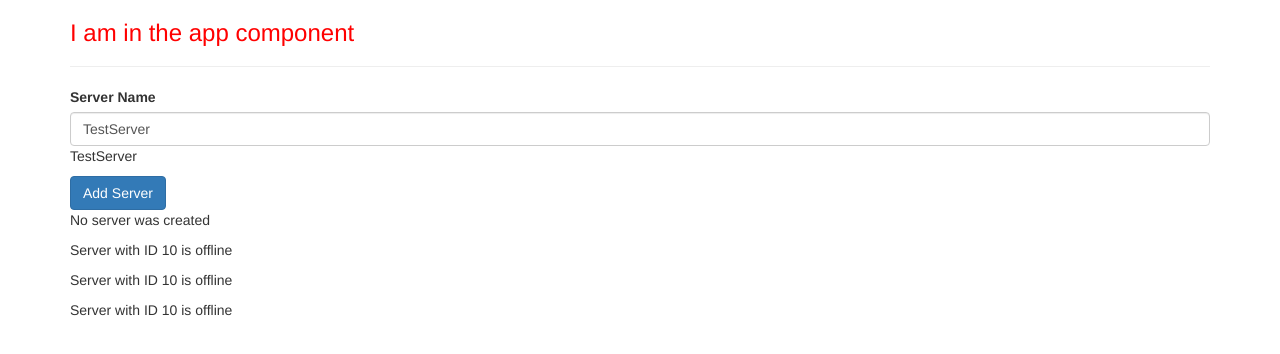
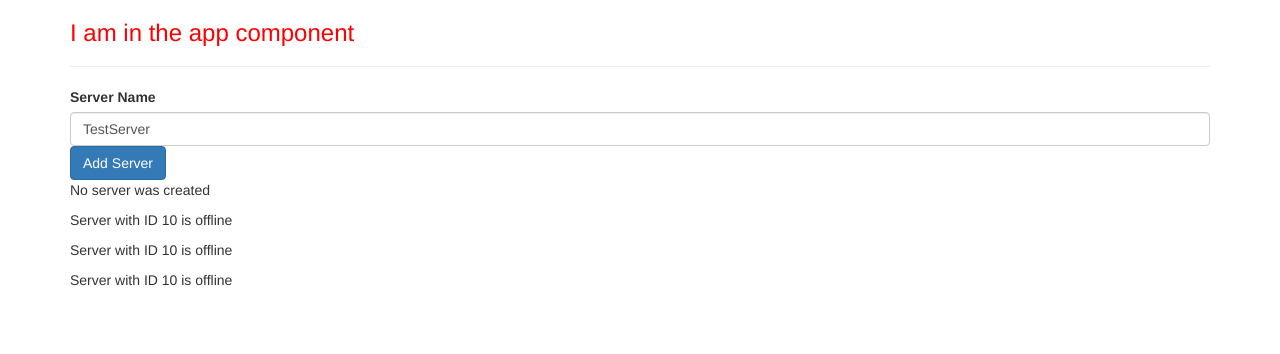
Before and after one commit to MerelOhler/my-first-angular-app, an Angular app: page / in a window 1280 px wide. Shown: the top 354 px of the page. Built offline with nearby package versions, Linux system fonts and the light colour scheme.

Commit message:
servername display

```diff
--- a/src/app/servers/servers.component.html
+++ b/src/app/servers/servers.component.html
@@ -6,7 +6,6 @@
   type="text"
   class="form-control"
   [(ngModel)]="serverName">
-<p>{{serverName}}</p>
 <button class="btn btn-primary" [disabled]="!allowNewServer" (click)="OnCreateServer()">Add Server</button>
 <p>{{serverCreationStatus}}</p>
 <app-server></app-server>
--- a/src/app/servers/servers.component.ts
+++ b/src/app/servers/servers.component.ts
@@ -20,7 +20,7 @@
   ngOnInit() {}
 
   OnCreateServer() {
-    this.serverCreationStatus = 'Server was created';
+    this.serverCreationStatus = `Server was created! It's name is: ` + this.serverName;
   }
   OnUpdateServerName(name: any){
     this.serverName = name.target.value;
```
